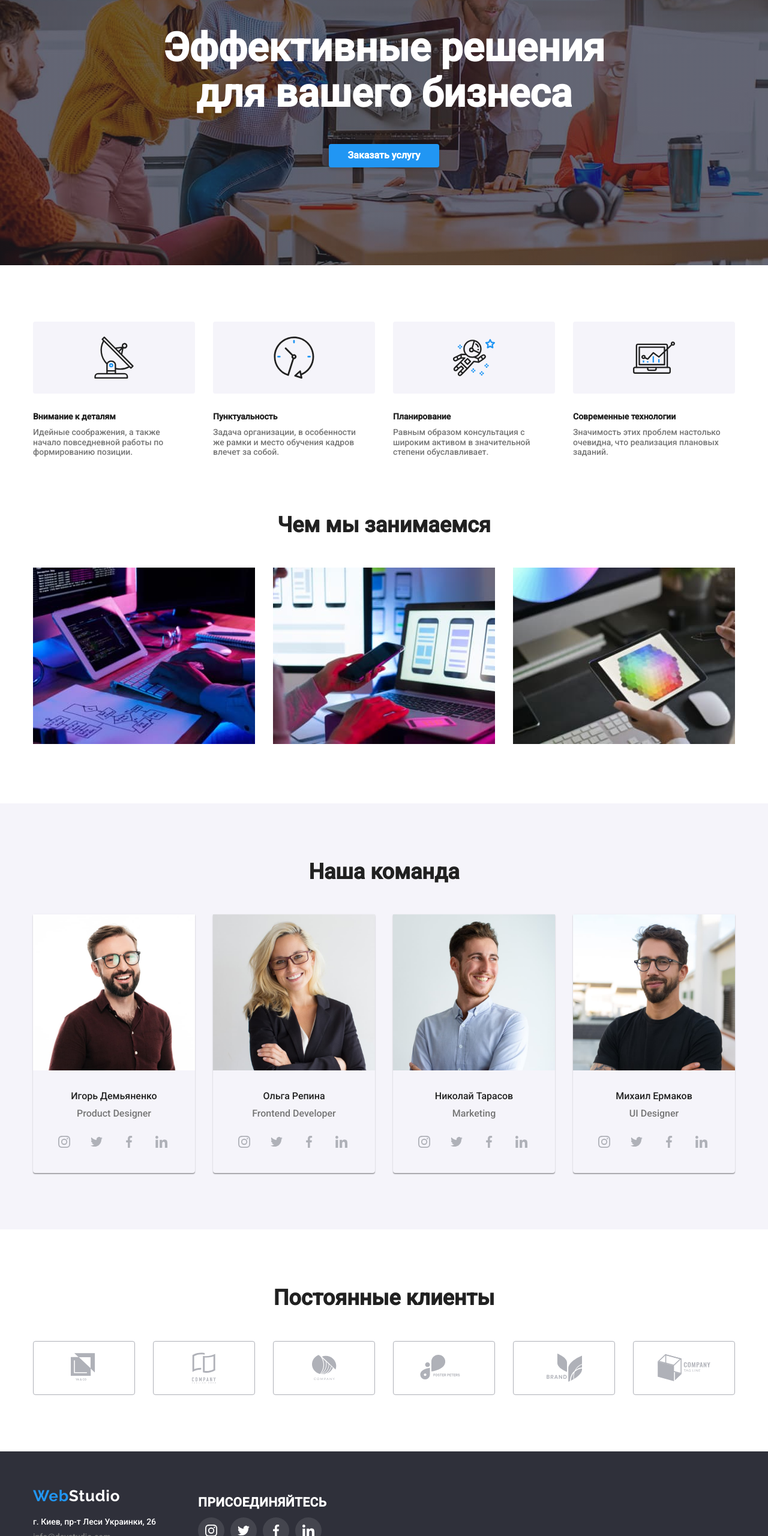
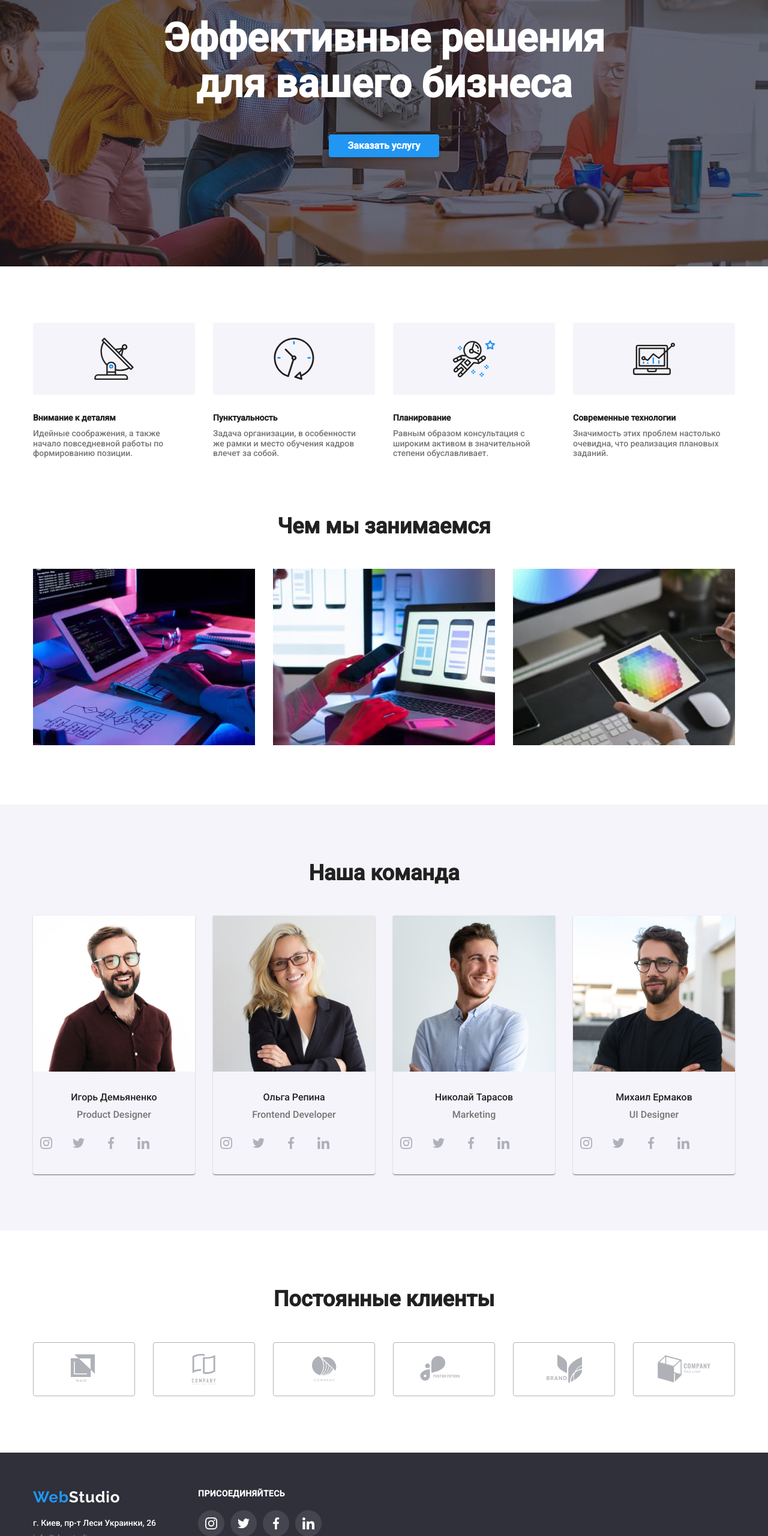
Before and after one commit to AlexKmetyuk/goit-markup-hw-04, a plain HTML site: page index.html in a window 1280 px wide. Shown: the part 240-2800 px from the top of the page at 60% size. Drawn offline with nearby package versions, Linux system fonts and the light colour scheme.

Commit message:
внесены правки

```diff
--- a/index.html
+++ b/index.html
@@ -379,7 +379,7 @@
           </ul>
         </div>
         <div class="join-in">
-          <h2>ПРИСОЕДИНЯЙТЕСЬ</h2>
+          <p class="title">ПРИСОЕДИНЯЙТЕСЬ</p>
           <ul class="list social-networks">
             <li class="icon">
               <a class="link social-link" href="">
--- a/style/styles.css
+++ b/style/styles.css
@@ -32,6 +32,8 @@ body {
 
 /* -------- Шапка сайта -------- */
 header {
+  border: 1px solid #ececec;
+
   background-color: var(--white);
 }
 
@@ -153,9 +155,14 @@ header {
 /* ------ секция герой (студия) ----- */
 
 .hero {
+  display: flex;
+  flex-direction: column;
+  justify-content: center;
+  align-items: center;
+  text-align: center;
+  height: 600px;
+  margin: 0 auto;
   margin-bottom: 94px;
-  min-height: 600px;
-  text-align: center;
 
   color: var(--white);
   background-color: var(--backgraund-color-1);
@@ -175,7 +182,6 @@ header {
 .hero .title {
   margin: 0px;
   margin-bottom: 30px;
-  padding-top: 200px;
 }
 
 .hero .button {
@@ -355,9 +361,9 @@ header {
 
 .our-team .social-networks {
   display: flex;
+  justify-content: ;
   padding: 0;
   margin: 0;
-  margin-left: 30px;
   margin-bottom: 30px;
 }
 
@@ -492,14 +498,22 @@ footer .join-in {
   padding: 0;
   margin: 0;
   margin-left: 70px;
+}
+
+.join-in .title {
+  padding: 0;
+  margin: 0;
+  margin-bottom: 20px;
 
   color: var(--white);
 
+  font-family: Roboto;
   font-style: normal;
   font-weight: bold;
   font-size: 14px;
   line-height: 16px;
   letter-spacing: 0.03em;
+  text-transform: uppercase;
 }
 
 footer .join-in .social-networks {
@@ -542,6 +556,7 @@ footer .join-in .social-networks {
   color: var(--title-text-color);
   background-color: var(--backgraung-color-2);
 
+  cursor: pointer;
   font-style: normal;
   font-weight: 500;
   font-size: 16px;
@@ -598,7 +613,7 @@ footer .join-in .social-networks {
 
 .projects .title {
   margin: 0;
-  padding-bottom: 4px;
+  margin-bottom: 4px;
 
   color: var(--title-text-color);
 
```
